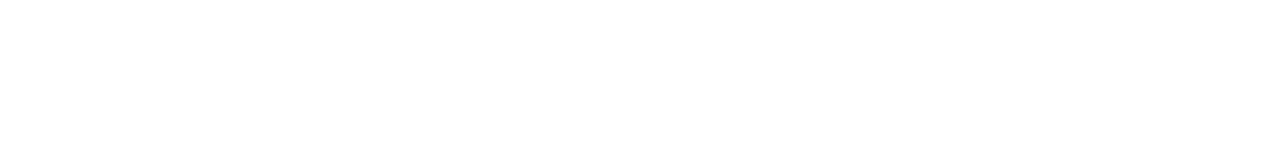
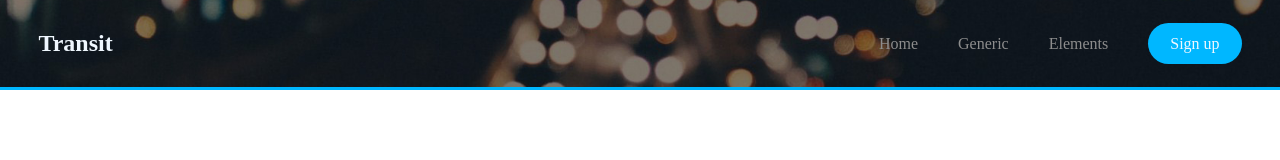
Before and after one commit to amirmohammadhassanabadi/HTML-CSS-FinalProject-1, a website: page generic.html in a window 1280 px wide. Drawn offline with Linux system fonts and the light colour scheme.

Commit message:
generic page header part done

```diff
--- a/css/generic.css
+++ b/css/generic.css
@@ -0,0 +1,68 @@
+*{
+    margin: 0;
+    padding: 0;
+}
+::selection{
+    background-color: #00b7ff;
+    color: #FFF;
+}
+a{
+    text-decoration: none;
+}
+ul{
+    list-style: none !important;
+}
+/* Header Part */
+.header-background{
+    background-image: url(../img/bokeh_car_lights_bg_dark.jpg);
+    background-position: center;
+    background-size: cover;
+    border-bottom: 3px solid #00b7ff;
+}
+.top-menu{
+    display: flex;
+    justify-content: center;
+}
+.ul-menu{
+    display: flex;
+}
+.menu-wrapper{
+    width: 94%;
+    height: auto;
+    padding-top: 30px;
+    padding-bottom: 30px;
+    display: flex;
+    justify-content: space-between;
+    align-items: center;
+}
+.logo-title a{
+    color: aliceblue;
+    transition: all .5s ease-in-out;
+}
+.logo-title a:hover{
+    color: #00b7ff;
+}
+.menu-element{
+    margin-left: 40px;
+}
+.menu-element:not(.sign-up){
+    color: rgb(141, 141, 141);
+    transition:all 0.5s ease-in-out;
+}
+.sign-up{
+    background-color: #00b7ff;
+    padding: 12px 22px;
+    border-radius: 50px 50px 50px 50px;
+    color: aliceblue;
+    transition:all 0.5s ease-in-out;
+}
+.menu-element:not(.sign-up):hover{
+    color: aliceblue;
+}
+.sign-up:hover{
+    color: #00b7ff;
+    background-color: aliceblue;
+    transition: all .5s ease-out;
+}
+/* End of Header Part */
+/* =============================== */
--- a/generic.html
+++ b/generic.html
@@ -10,6 +10,29 @@
 </head>
 
 <body>
+    <header>
+        <div class="header-background">
+            <div class="top-menu">
+            <nav class="menu-wrapper">
+                <div class="left-menu">
+                    <h1 class="logo-title">
+                        <a href="index.html">
+                            Transit
+                        </a>
+                    </h1>
+                </div>
+                <div class="right-menu">
+                    <ul class="ul-menu">
+                        <li><a class="menu-element" href="index.html" target="_blank">Home</a></li>
+                        <li><a class="menu-element" href="generic.html" target="_blank">Generic</a></li>
+                        <li><a class="menu-element" href="elements.html" target="_blank">Elements</a></li>
+                        <li><a class="menu-element sign-up" href="#">Sign up</a></li>
+                    </ul>
+                </div>
+            </nav>
+            </div>
+        </div>
+    </header>
 </body>
 
 </html>
```
